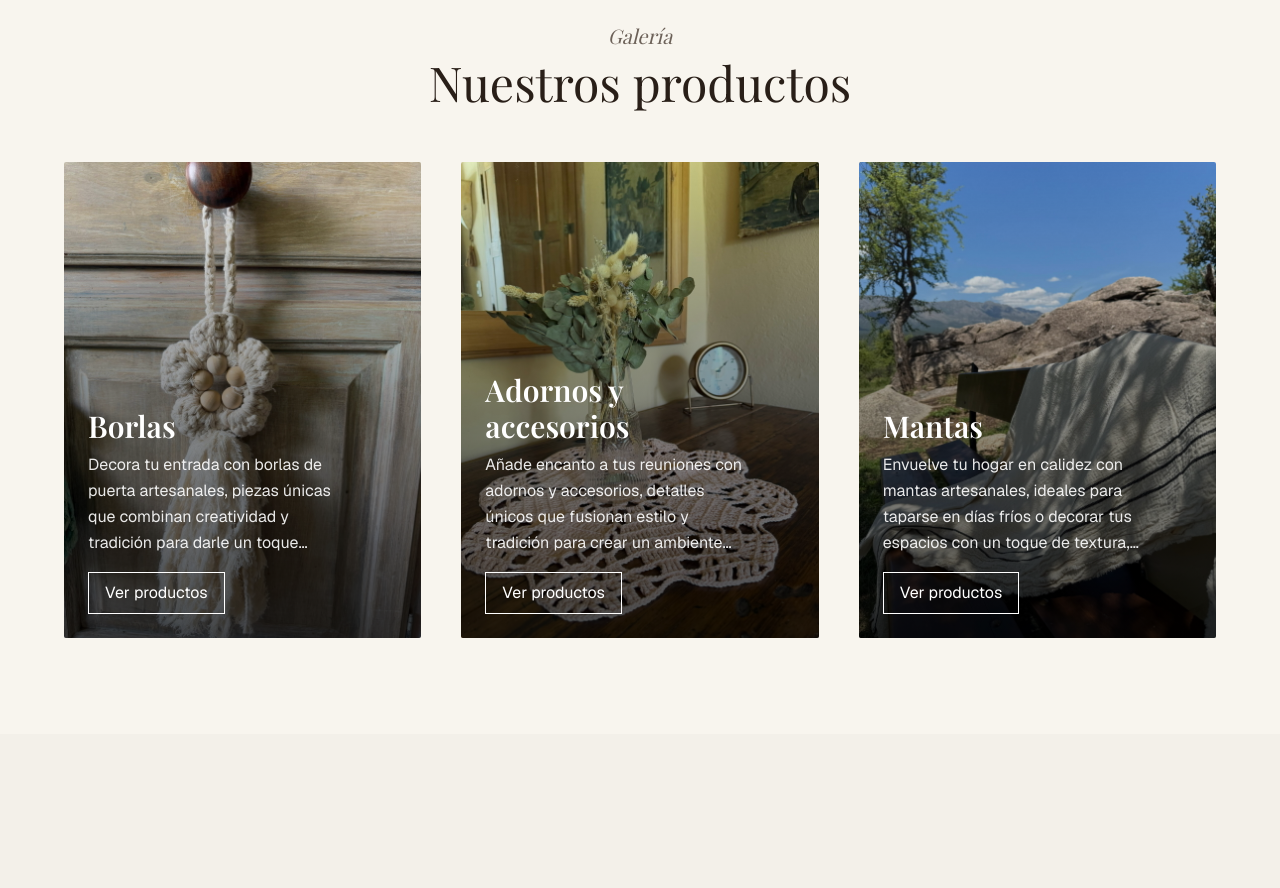
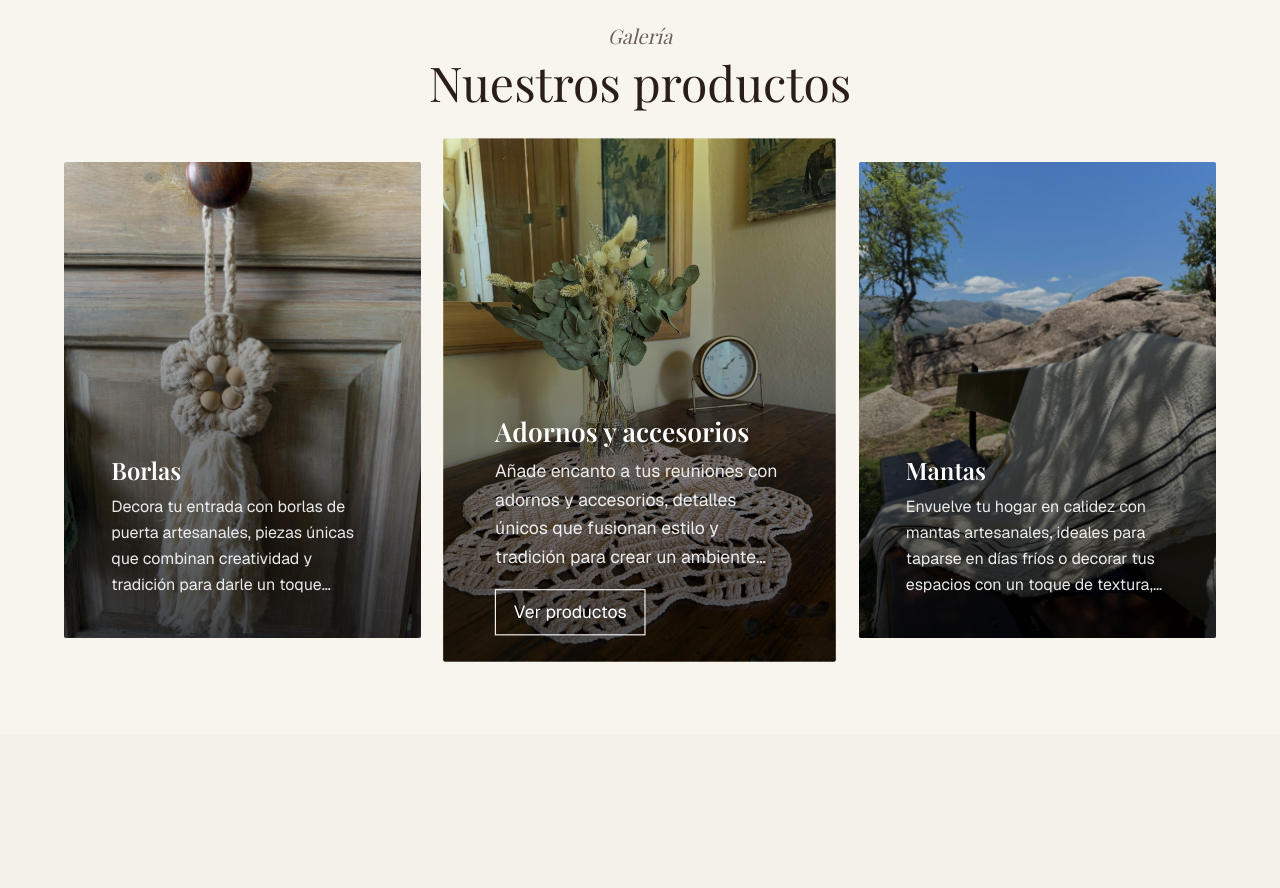
Before and after one commit to fermin234/jd-frontend, a Next.js app: page / in a window 1280 px wide. Shown: the part 2280-3168 px from the top of the page. Built offline with nearby package versions, Linux system fonts and the light colour scheme.

Commit message:
Update highlighted section styles

```diff
--- a/components/highlighted-section.tsx
+++ b/components/highlighted-section.tsx
@@ -38,12 +38,13 @@ export function HighlightedSection() {
           </h2>
         </div>
 
-        {/* Grid de 3 tarjetas grandes, centradas */}
+        {/* Grid de 3 tarjetas */}
         <div className="mx-auto grid max-w-6xl grid-cols-1 md:grid-cols-3 gap-10">
-          {featuredProducts.map((item) => (
+          {featuredProducts.map((item, i) => (
             <article
               key={item.name}
-              className="group relative overflow-hidden rounded-md"
+              className={`group relative overflow-hidden rounded-md transform transition-all duration-500
+                ${i === 1 ? "md:scale-110 md:z-10" : ""}`}
             >
               {/* Imagen */}
               <img
@@ -52,25 +53,28 @@ export function HighlightedSection() {
                 className="absolute inset-0 h-full w-full object-cover transition-transform duration-500 group-hover:scale-[1.03]"
               />
 
-              {/* Overlay de degradado oscuro (de abajo hacia arriba) */}
+              {/* Overlay */}
               <div className="absolute inset-0 bg-gradient-to-t from-black/70 via-black/40 to-transparent" />
 
-              {/* Contenido sobre la imagen */}
-              <div className="relative aspect-[3/4] p-5 sm:p-6 flex items-end">
+              {/* Contenido */}
+              <div className="relative aspect-[3/4] p-5 sm:p-6 flex items-end justify-center">
                 <div className="text-white max-w-[85%]">
-                  <h3 className="font-serif text-2xl sm:text-3xl font-semibold mb-2">
+                  <h6 className="font-serif text-xl sm:text-2xl font-semibold mb-2">
                     {item.name}
-                  </h3>
+                  </h6>
                   <p className="text-white/90 leading-relaxed text-sm sm:text-base mb-4 line-clamp-4">
                     {item.text}
                   </p>
 
+                  {/* Solo la card del medio muestra el botón */}
+                  {i === 1 && (
                       <Link
                         href={item.href || "/products"}
                         className="inline-block rounded-sm border border-white px-4 py-2 text-sm sm:text-base text-white transition-colors hover:bg-white/10"
                       >
                         Ver productos
                       </Link>
+                  )}
                 </div>
               </div>
             </article>
```
Lines whose indentation alone changed are shown as unchanged.
